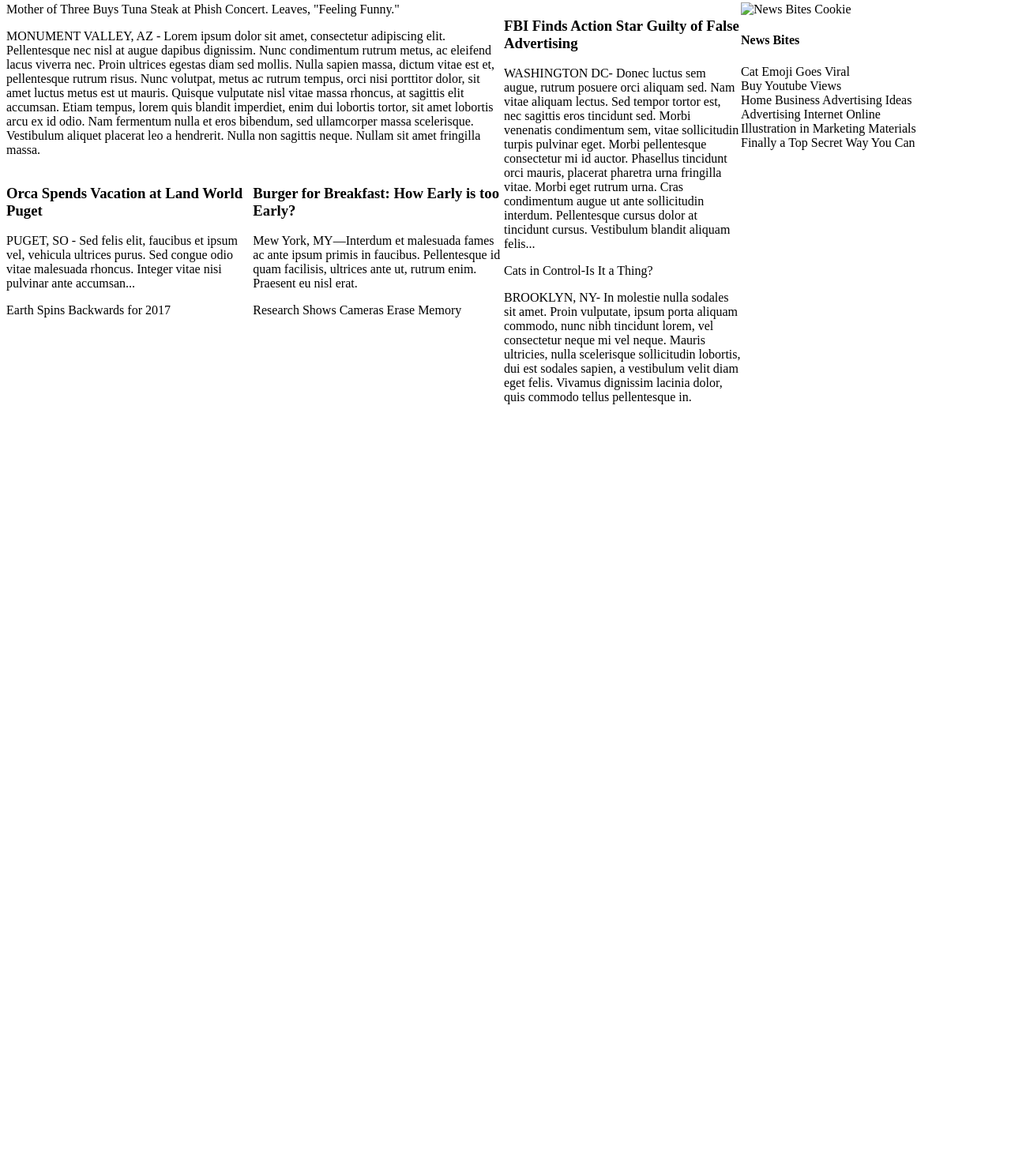
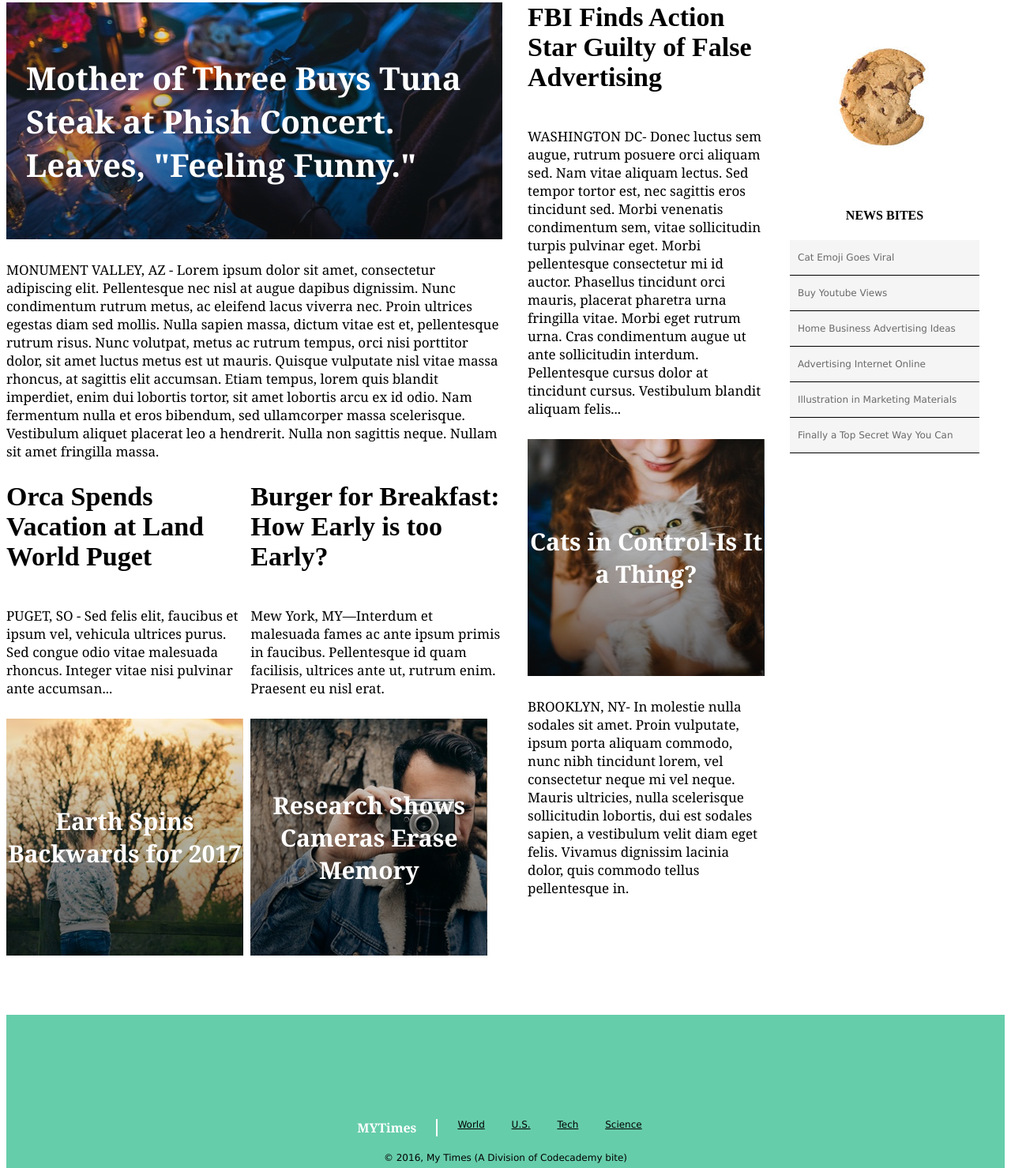
Before and after one commit to scobo1/my_times_v2, a plain HTML site: page index.html in a window 1280 px wide. Shown: the part 121-1600 px from the top of the page at 79% size. Before the commit the page ends 800 px from the top, so only its background shows below. Drawn offline with Linux system fonts and the light colour scheme.

Commit message:
Final page, much better than V1

```diff
--- a/index.html
+++ b/index.html
@@ -44,7 +44,7 @@
         <p class="text">
           PUGET, SO - Sed felis elit, faucibus et ipsum vel, vehicula ultrices purus. Sed congue odio vitae malesuada rhoncus. Integer vitae nisi pulvinar ante accumsan...
         </p>
-        <div class="article-img">
+        <div class="article-img earth">
           Earth Spins Backwards for 2017
         </div>
       </div>
@@ -54,7 +54,7 @@
         <p class="text">
           Mew York, MY—Interdum et malesuada fames ac ante ipsum primis in faucibus. Pellentesque id quam facilisis, ultrices ante ut, rutrum enim. Praesent eu nisl erat.
         </p>
-        <div class="article-img">
+        <div class="article-img camera">
           Research Shows Cameras Erase Memory
         </div>
       </div>
@@ -70,7 +70,7 @@
       <p class="text">
         WASHINGTON DC- Donec luctus sem augue, rutrum posuere orci aliquam sed. Nam vitae aliquam lectus. Sed tempor tortor est, nec sagittis eros tincidunt sed. Morbi venenatis condimentum sem, vitae sollicitudin turpis pulvinar eget. Morbi pellentesque consectetur mi id auctor. Phasellus tincidunt orci mauris, placerat pharetra urna fringilla vitae. Morbi eget rutrum urna. Cras condimentum augue ut ante sollicitudin interdum. Pellentesque cursus dolor at tincidunt cursus. Vestibulum blandit aliquam felis...
       </p>
-      <div class="article-img">
+      <div class="article-img cat">
         Cats in Control-Is It a Thing?
       </div>
       <p class="text">
@@ -82,8 +82,9 @@
 
   <!-- Third column -->
   <div class="column small">
-    <img src="" alt="News Bites Cookie">
-    <h4>News Bites</h4>
+    <img src="./resources/images/img-news-bite.png" alt="News Bites Cookie">
+    <h4>NEWS BITES</h4>
+      <div class="news-bites">
         <span>Cat Emoji Goes Viral</span>
         <span>Buy Youtube Views</span>
         <span>Home Business Advertising Ideas</span>
@@ -91,14 +92,23 @@
         <span>Illustration in Marketing Materials</span>
         <span>Finally a Top Secret Way You Can</span>
       </div>
+  </div>
 
 <!-- Closing content div -->
 </div>
 
 <!-- Footer -->
 <footer>
-
-
+<div class="footer-nav">
+  <span class="mytimes">MYTimes</span>
+  <nav>
+    <span><a href="#">World</a></span>
+    <span><a href="#">U.S.</a></span>
+    <span><a href="#">Tech</a></span>
+    <span><a href="#">Science</a></span>
+  </nav>
+</div>
+<div class="copyright">&copy; 2016, My Times (A Division of Codecademy bite)
 </footer>
 
 
--- a/resources/css/style.css
+++ b/resources/css/style.css
@@ -14,7 +14,7 @@ header {
   background-color: white;
 }
 
-nav {
+header nav {
   display: inline-block;
   justify-content: space-between;
   padding-right: 40px;
@@ -39,11 +39,13 @@ nav span a {
 .content {
   display: flex;
   padding-top: 116px;
+  justify-content: center;
 }
 
 .column {
   display: flex;
   flex-direction: column;
+  margin-right: 32px;
 }
 
 .column.large {
@@ -62,3 +64,103 @@ nav span a {
   display: flex;
   flex-direction: row;
 }
+
+.article-img {
+  display: flex;
+  font-family: Georgia;
+  font-weight: bold;
+  font-size: 30px;
+  color: white;
+  width: 300px;
+  height: 300px;
+  text-align: center;
+  align-items: center;
+}
+
+.cat {
+  background-image: url(../images/img-story-1.png);
+}
+
+.earth {
+  background-image: url(../images/img-story-2.png);
+}
+
+.camera {
+  background-image: url(../images/img-story-3.png);
+}
+
+.main-img {
+  display: flex;
+  background-image: url(../images/img-story-main.png);
+  font-family: "Georgia";
+  font-weight: bold;
+  font-size: 40px;
+  color: white;
+  height: 300px;
+  align-items: center;
+  padding-left: 25px;
+}
+
+p {
+  font-family: "Georgia";
+  font-size: 17px;
+  color: black;
+  padding: 10px 0px;
+}
+
+h3 {
+  font-size: 34px;
+  margin-top: 0px;
+}
+
+h4 {
+  font-size: 16px;
+  font-weight: bold;
+  text-align: center;
+}
+
+.news-bites {
+  display: flex;
+  flex-direction: column;
+  background-color: WhiteSmoke;
+  font-family: "Verdana";
+  font-size: 12px;
+  color: DimGray;
+}
+
+.news-bites span {
+  border-bottom: 1px solid black;
+  padding: 15px 10px;
+}
+
+footer {
+  display: flex;
+  align-items: center;
+  justify-content: center;
+  flex-direction: column;
+  background-color: MediumAquamarine;
+  margin: auto;
+  font-family: Verdana;
+  font-size: 12px;
+  height: 320px;
+  margin-top: 75px;
+}
+
+.mytimes {
+  font-family: Georgia;
+  font-size: 16px;
+  font-weight: bold;
+  color: white;
+  border-right: 2px solid white;
+  padding-right: 25px;
+  margin-right: 10px;
+}
+ .footer-nav {
+   display: flex;
+   flex-direction: row;
+   padding-bottom: 20px;
+ }
+
+.footer-nav nav span {
+  padding: 0px 5px;
+}
```
Lines whose indentation alone changed are shown as unchanged.
